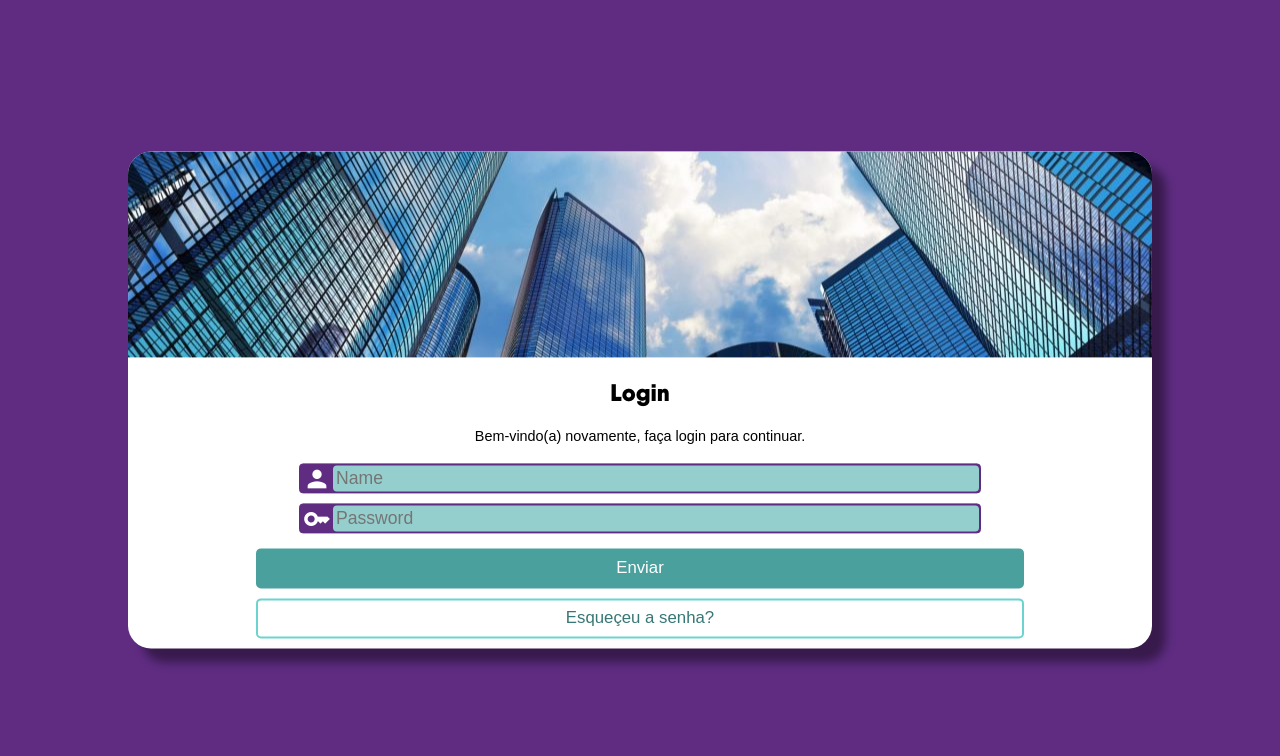
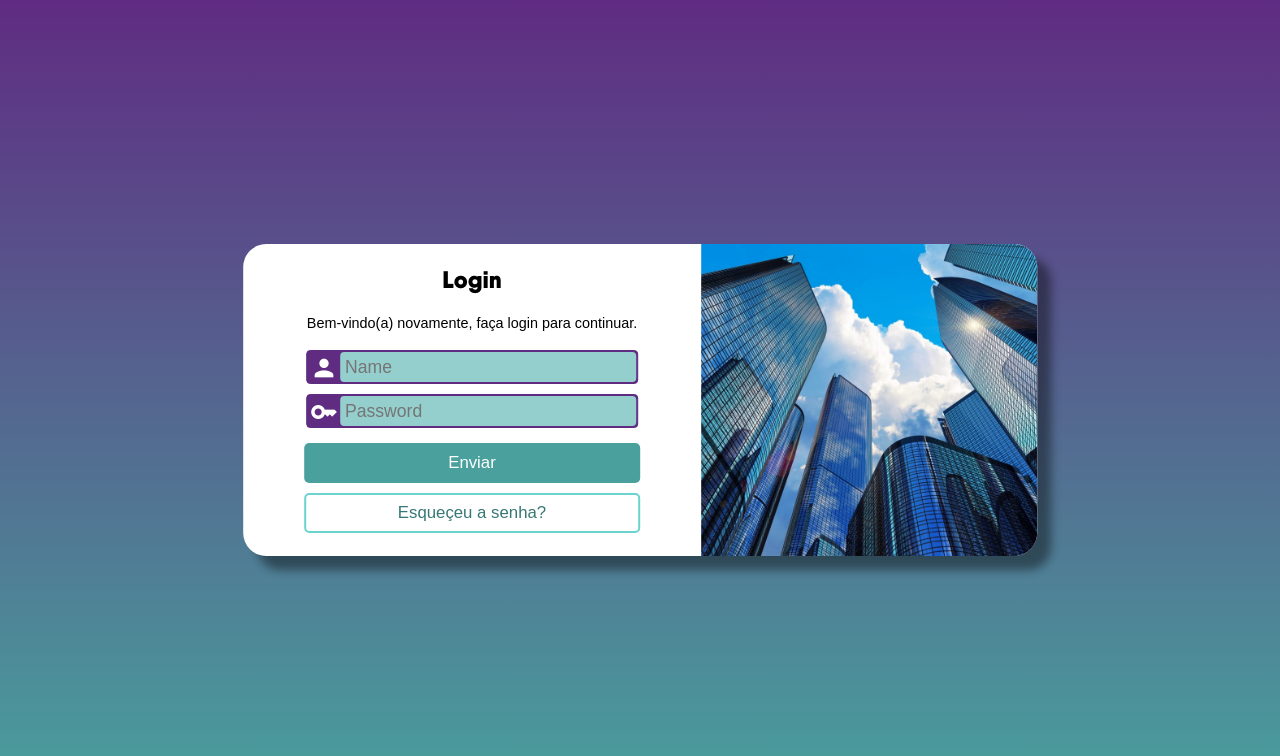
Before and after one commit to GabrielSantos789/Login-002, a PHP site: page / in a window 1280 px wide. Shown: the top 756 px of the page. Run offline with PHP 8.4, Linux system fonts and the light colour scheme.

Commit message:
project finished

```diff
--- a/style.css
+++ b/style.css
@@ -43,7 +43,6 @@
         border-radius: 23px;
         overflow: hidden;
         box-shadow: var(--shadow);
-        transition: width 0.3s, height 0.4s;
     }
 
 
@@ -145,9 +144,18 @@
     }
 }
 
-/*-----------------------------------------------------------------------------------------------------------------*/
-/*-------------------------------- style for mobile devices with small screens ------------------------------------*/
-/*-----------------------------------------------------------------------------------------------------------------*/
+/*-- This style controls the transition animation --*/
+
+@media screen and (min-width: 458px) {
+    main > section {
+        transition: width 0.4s, height 0.4s;
+        transition-timing-function: ease;
+    }
+}
+
+/*------------------------------------------------------------------------------------------------------------*/
+/*-------------------------------- style for mobile devices with small screens -------------------------------*/
+/*------------------------------------------------------------------------------------------------------------*/
 
 @media screen and (max-width: 229px) {
     /* must be equal min-width */
@@ -168,9 +176,9 @@
     }
 }
 
-/*---------------------------------------------------------------------------------------------------------------------*/
-/*----------------------------------- style for mobile devices with big screens ---------------------------------------*/
-/*---------------------------------------------------------------------------------------------------------------------*/
+/*-------------------------------------------------------------------------------------------------------------*/
+/*----------------------------------- style for mobile devices with big screens -------------------------------*/
+/*-------------------------------------------------------------------------------------------------------------*/
 
 @media screen and (min-width: 349px) and (max-width: 600px) {
     /* must be equal min-width */
@@ -191,9 +199,9 @@
     }
 }
 
-/*--------------------------------------------------------------------------------------------------------------------*/
-/*------------------------------------------- style for tablets ------------------------------------------------------*/
-/*--------------------------------------------------------------------------------------------------------------------*/
+/*-------------------------------------------------------------------------------------------------------------*/
+/*------------------------------------------- style for tablets -----------------------------------------------*/
+/*-------------------------------------------------------------------------------------------------------------*/
 
 @media screen and (min-width: 601px) and (max-width: 792px) {
     * {
@@ -230,3 +238,52 @@
         width: calc(var(--tablet-width)*43.41/100);
     }
 }
+
+/*--------------------------------------------------------------------------------------------------------------*/
+/*------------------------------------ style for computers and TVs ---------------------------------------------*/
+/*--------------------------------------------------------------------------------------------------------------*/
+
+@media screen and (min-width: 793px) {
+    * {
+        background-attachment: fixed;
+    }
+
+    :root {
+        --computer-width: 992px;
+    }
+
+    body {
+        background-image: linear-gradient(
+            to top,
+            var(--color-01),
+            var(--color-02)
+        );
+    }
+
+    .form-img {
+        float: right;
+        width: 336px;
+        height: 312px;
+    }
+
+    main > section {
+        width: calc(var(--computer-width)*80/100);
+    }
+
+    section > h1 {
+        font-size: 1.2em;
+    }
+
+    section > p {
+        font-size: 1.05em;
+    }
+
+    .form-content input {
+        width: calc(var(--computer-width)*28.83/100);
+        padding: 5px;
+    }
+
+    button {
+        width: calc(var(--computer-width)*33.87/100);
+    }
+}
```
